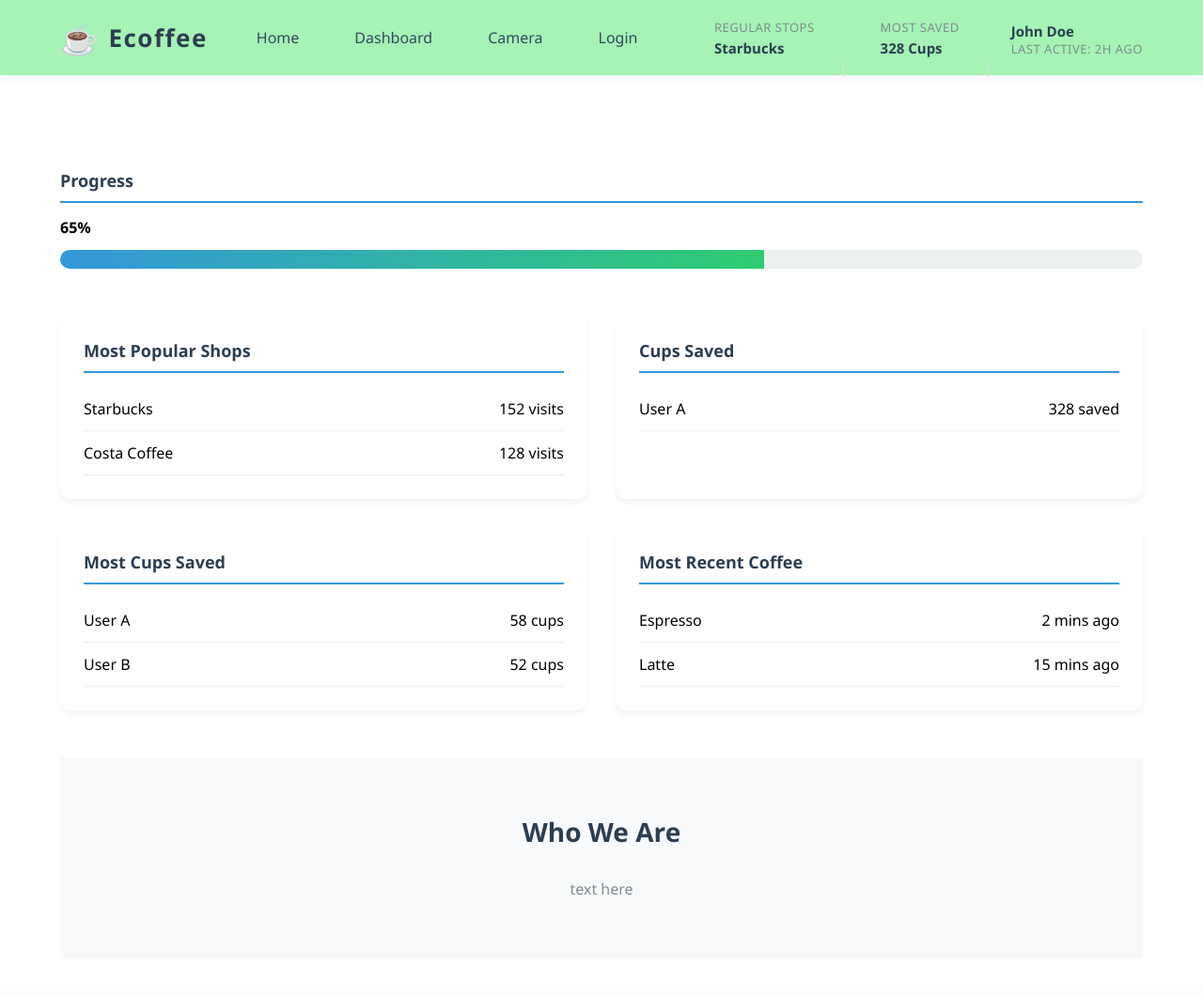
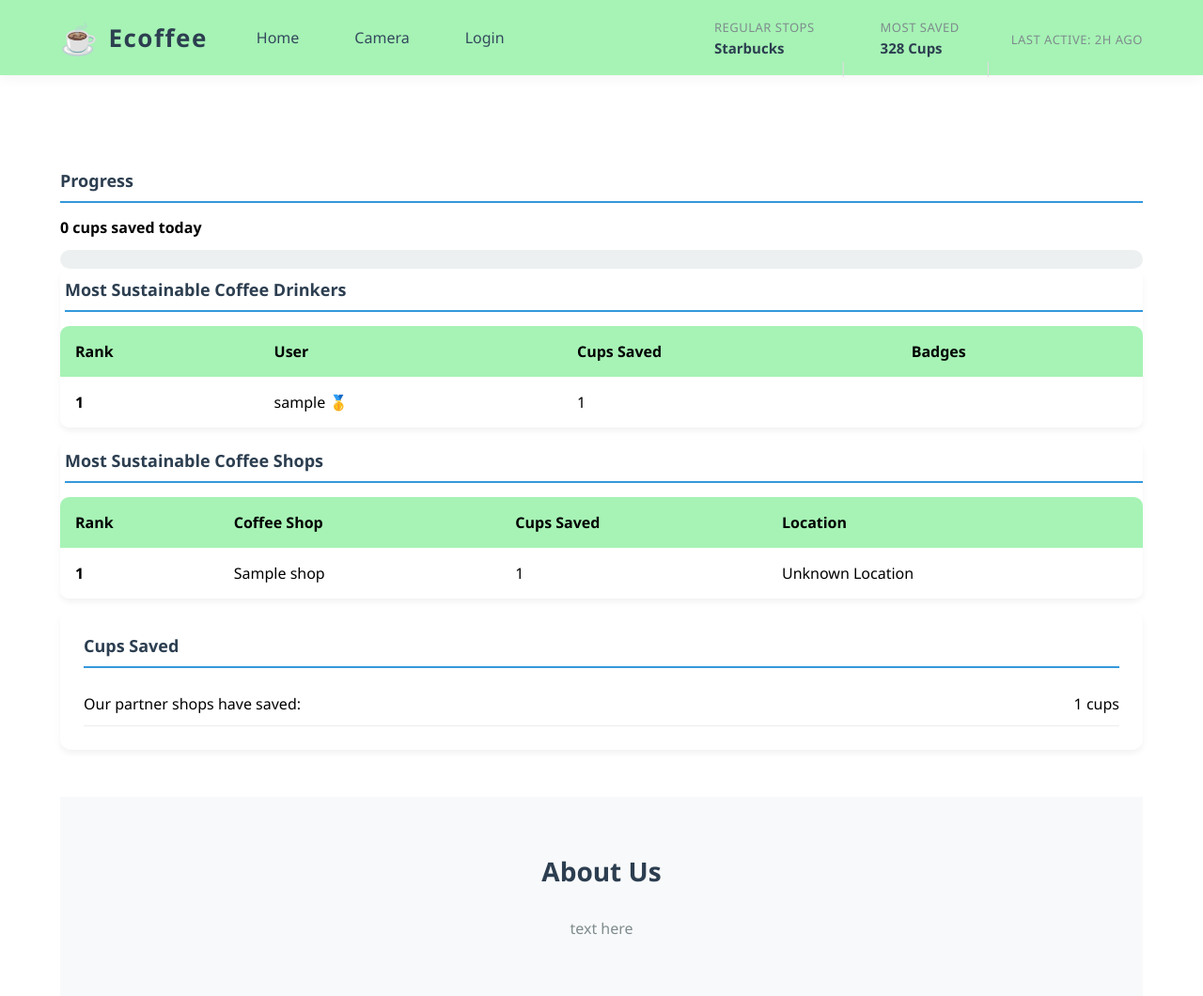
Before and after one commit to wentaohe1/ECM2434_Group_Project, a Django app: page / in a window 1280 px wide. Shown: the top 1060 px of the page at 94% size. Before the commit the page ends 953 px from the top, so only its background shows below. Run offline with Django 5.2, Linux system fonts and the light colour scheme; tables that the repository leaves empty hold one stand-in row (values such as "Sample post").

Commit message:
Adds functionality to the dashboard and homepage displaying the statistics relevant to the logged in user

```diff
--- a/Ecoffee/Ecoffee/views.py
+++ b/Ecoffee/Ecoffee/views.py
@@ -1,9 +1,63 @@
-from django.shortcuts import render
-
+from django.shortcuts import render,redirect
+from EcoffeeBase.models import *
+from django.utils.timezone import now
+from django.db.models import Sum
 
 def home(request):
-    return render(request, 'homepage.html')
+    today = now().date()
+
+    # Calculate cups saved today
+    cups_saved_today = CustomUser.objects.filter(lastActiveDateTime__date=today).aggregate(total=Sum('cupsSaved'))['total'] or 0
+    total_cups_saved=Shop.objects.all().aggregate(total=Sum('numberOfVisits'))['total'] or 0
+    # Set a daily goal
+    daily_goal = 100
+
+    # Calculate progress percentage
+    progress_percentage = (cups_saved_today / daily_goal) * 100 if daily_goal else 0
+    progress_percentage = min(progress_percentage, 100)  # Ensure it doesn’t exceed 100%
+
+    print("Debugging:", cups_saved_today, progress_percentage)  # Should print in terminal
+
+    top_10_users=CustomUser.objects.all().order_by('-cupsSaved')[:10] #top 10 users ordered in descending order
+    top_5_shops=Shop.objects.all().order_by('-numberOfVisits')[:5]
+    return render(request, 'homepage.html', {
+        'cups_saved_today': cups_saved_today,
+        'progress_percentage': round(progress_percentage, 2), # Rounding for UI
+        'top_10_users':top_10_users,
+        'top_5_shops':top_5_shops,
+        'total_cups_saved':total_cups_saved
+    })
 
 
 def dashboard_view(request):
-    return render(request, 'dashboard.html')
+    if request.user.is_authenticated:
+        request_user=CustomUser.objects.get(user=request.user)
+        coffees_saved=request_user.cupsSaved
+        user_badge='images/'+str(request_user.defaultBadgeId.badge_image)
+        next_badge=get_next_badge(request_user)
+        if next_badge!=None:
+            coffees_to_next_badge=int(next_badge.coffeeUntilEarned)-int(request_user.defaultBadgeId.coffeeUntilEarned)
+            progress=round(coffees_to_next_badge/int(next_badge.coffeeUntilEarned)*100)
+        else:
+            coffees_to_next_badge=1000000000
+            progress=100
+
+    else:
+        return redirect("login")
+
+    return render(request, 'dashboard.html',{
+        "coffees_saved":coffees_saved,
+        "money_saved":str(round(int(coffees_saved)*0.2,2)),
+        "badge_file":str(user_badge),
+        "most_popular_shop":Shop.objects.order_by('-numberOfVisits').first(),
+        "progress":progress,
+        "coffees_to_next_badge":coffees_to_next_badge
+        })
+
+def get_next_badge(request_user):
+    current_badge=request_user.defaultBadgeId
+    ordered_badges=Badge.objects.order_by('coffeeUntilEarned')
+
+    for badge in ordered_badges:
+        if badge.coffeeUntilEarned>current_badge.coffeeUntilEarned:
+            return badge
--- a/Ecoffee/EcoffeeBase/admin.py
+++ b/Ecoffee/EcoffeeBase/admin.py
@@ -3,6 +3,5 @@ from django.contrib import admin
 
 
 admin.site.register(Shop)
-admin.site.register(Coffee)
 admin.site.register(CustomUser)
 admin.site.register(Badge)
--- a/Ecoffee/login_system/views.py
+++ b/Ecoffee/login_system/views.py
@@ -24,7 +24,7 @@ def login_user(request):
 def logout_user(request):
     logout(request)
     messages.success(request,("Logout successful"))
-    return redirect('home')
+    return redirect('login')
 
 def register_user(request):
     if request.method=="POST":
--- a/Ecoffee/qr_codes/form.py
+++ /dev/null
@@ -1,5 +0,0 @@
-from django import forms
-from EcoffeeBase.models import Coffee
-
-class CoffeeForm (forms.Form):
-    coffee_selected=forms.ModelChoiceField(queryset=Coffee.objects.all(),empty_label="Select a coffee")
--- a/Ecoffee/templates/homepage.html
+++ b/Ecoffee/templates/homepage.html
@@ -1,3 +1,4 @@
+{% load static %}
 <!DOCTYPE html>
 <html lang="en">
 <head>
@@ -190,7 +191,6 @@
         }
 
         .progress-fill {
-            width: 65%;
             height: 100%;
             background: linear-gradient(90deg, #3498db, #2ecc71);
             transition: width 0.5s ease;
@@ -211,7 +211,7 @@
             box-shadow: 0 4px 6px rgba(0,0,0,0.05);
         }
 
-        .metric-title {
+        .metric-title, .table-header h1 {
             font-size: 18px;
             color: #2c3e50;
             margin-bottom: 15px;
@@ -263,6 +263,83 @@
                 gap: 20px;
             }
         }
+        /* Leaderboard styling */
+        td img {
+            width: 36px;
+            height: 36px;
+            margin-right: .5rem;
+            vertical-align: middle;
+            box-shadow: 0 .4rem .8rem #0005;
+            border-radius: .8rem;
+
+        }
+        table {
+            width: 100%;
+        }
+        table, th, td {
+            padding: 1rem;
+            border-collapse: collapse;
+            text-align: left;
+        }
+        .table-header {
+            width: 100%;
+            max-height: 89%;
+            background-color: #fffb;
+            padding-left: 5px;
+
+        }
+        .table-leaderboard {
+            width: 90vw;
+            height: 100%;
+            background-color: #fffb;
+            backdrop-filter: blur(7px);
+            padding-top: 10px;
+            border-radius: 10px;
+            box-shadow: 0 4px 6px rgba(0,0,0,0.05);
+        }
+        .table-body {
+            width: 100%;
+            max-height: calc(89% - .8rem);
+            background-color: #fffb;
+            margin: .8rem auto;
+            border-radius: .6rem;
+            overflow: auto;
+        }
+        .table-body::-webkit-scrollbar{
+            width: 0.5rem;
+            height: 0.5rem;
+        }
+        .table-body::-webkit-scrollbar-thumb{
+            border-radius: .5rem;
+            background-color: #0004;
+            visibility: hidden;
+        }
+        .table-body:hover::-webkit-scrollbar-thumb{
+            visibility: visible;
+        }
+        thead th{
+            position: sticky;
+            top: 0;
+            Left: 0;
+            background-color: #a6f3b5;
+        }
+        tbody tr:nth-child(even){
+            background-color: #0000000b;
+        }
+        tbody tr:hover {
+            background-color: #fff6;
+        }
+        /* badge CSS */
+        .badge-container {
+            display: flex;
+            gap: 5px;
+            align-items: center;
+        }
+        .badge-container img{
+            width: 30px;
+            height: 30px;
+            object-fit: contain;
+        }
     </style>
 </head>
 <body>
@@ -270,8 +347,10 @@
         <div class="brand-section">
             <div class="logo">Ecoffee</div>
             <ul class="nav-list">
-                <li class="nav-item"><a href="#">Home</a></li>
-                <li class="nav-item"><a href="{% url 'dashboard' %}">Dashboard</a></li>
+                <li class="nav-item"><a href="{% url 'home' %}">Home</a></li>
+                {% if user.is_authenticated %}
+                    <li class="nav-item"><a href="{% url 'dashboard' %}">Dashboard</a></li>
+                {% endif %}
                 <li class="nav-item"><a href="#">Camera</a></li>
                 {% if user.is_authenticated %}
                     <li class="nav-item"><a href="{% url 'logout' %}">Logout</a></li>
@@ -294,14 +373,14 @@
             </div>
             <div class="user-menu">
                 <div class="date-time">
-                    <div class="stat-value">John Doe</div>
+                    <div class="stat-value">{{ user.username }}</div>
                     <div class="stat-title">Last active: 2h ago</div>
                 </div>
 
                 <div class="dropdown-menu">
                     <a href="#" class="dropdown-item">Settings</a>
                     <div class="dropdown-divider"></div>
-                    <a href="#" class="dropdown-item">Log Out</a>
+                    <a href="{% url 'logout' %}" class="dropdown-item">Log Out</a>
                 </div>
             </div>
         </div>
@@ -311,34 +390,95 @@
         <!-- process bar -->
         <div class="progress-section">
             <h3 class="metric-title">Progress</h3>
-            <h4 class="metric-procent">65%</h4>
+            <h4 class="metric-procent">{{ cups_saved_today }} cups saved today</h4>
             <div class="progress-bar">
-                <div class="progress-fill"></div>
+                <div class="progress-fill" style="width: {{ progress_percentage|default:0 }}%;">
             </div>
         </div>
+        <!--Ecoffee shops leaderboard-->
+        <section class="table-leaderboard">
+            <section class="table-header">
+                <h1>Most Sustainable Coffee Drinkers </h1>
+            </section>
+            <section class="table-body">
+                <table>
+                    <thead>
+                        <tr>
+                            <th>Rank</th>
+                            <th>User</th>
+                            <th>Cups Saved</th>
+                            <th>Badges</th>
+                        </tr>
+                    </thead>
+                    <tbody>
+                        {% for custom_user in top_10_users %}  <!-- Loop 10 times -->
+                        <tr>
+                            <td><strong>{{ forloop.counter }}</strong></td> <!-- Rank -->
+                            <td>
+                                {{ custom_user.user.username }}
 
+                                {% if forloop.counter == 1 %}
+                                    🥇
+                                {% elif forloop.counter == 2 %}
+                                    🥈
+                                {% elif forloop.counter == 3 %}
+                                    🥉
+                                {% endif %}
+                            </td>
+                            <td>{{ custom_user.cupsSaved }} </td>
+                            <td>
+                                <div class="badge-container">
+                                    {% for badge in user.badges %}
+                                        <img src="{% static 'images/' %}{{ badge }}" alt="Badge">
+                                    {% endfor %}
+                                </div>
+                            </td>
+                        </tr>
+                        {% endfor %}
+                    </tbody>
+                </table>
+            </section>
+        </section>
+        <!--coffe shops leaderboard-->
+        <section class="table-leaderboard">
+            <section class="table-header">
+                <h1>Most Sustainable Coffee Shops</h1>
+            </section>
+            <section class="table-body">
+                <table>
+                    <thead>
+                        <tr>
+                            <th>Rank</th>
+                            <th>Coffee Shop</th>
+                            <th>Cups Saved</th>
+                            <th>Location </th>
+                        </tr>
+                    </thead>
+                    <tbody>
+                        {% for shop in top_5_shops %}
+                        <tr>
+                            <td><strong>{{ forloop.counter }}</strong></td> <!-- Rank -->
+                            <td>{{ shop.shopName }}</td>  <!-- Coffee shop name -->
+                            <td>{{ shop.numberOfVisits }}</td>  <!-- cups saved -->
+                            <td>Unknown Location</td>  <!-- No location field in model, so placeholder -->
+                        </tr>
+                        {% empty %}
+                        <tr>
+                            <td colspan="5">No data available</td>
+                        </tr>
+                        {% endfor %}
+                    </tbody>
+                </table>
+            </section>
+        </section>
         <!-- board -->
-        <div class="metrics-grid">
-            <div class="metric-card">
-                <h4 class="metric-title">Most Popular Shops</h4>
-                <ul class="ranking-list">
-                    <li class="ranking-item">
-                        <span>Starbucks</span>
-                        <span>152 visits</span>
-                    </li>
-                    <li class="ranking-item">
-                        <span>Costa Coffee</span>
-                        <span>128 visits</span>
-                    </li>
-                </ul>
-            </div>
 
             <div class="metric-card">
                 <h4 class="metric-title">Cups Saved</h4>
                 <ul class="ranking-list">
                     <li class="ranking-item">
-                        <span>User A</span>
-                        <span>328 saved</span>
+                        <span>Our partner shops have saved:</span>
+                        <span>{{ total_cups_saved }} cups</span>
                     </li>
                     <!-- <li class="ranking-item">
                         <span>User B</span>
@@ -347,38 +487,11 @@
                 </ul>
             </div>
 
-            <div class="metric-card">
-                <h4 class="metric-title">Most Cups Saved</h4>
-                <ul class="ranking-list">
-                    <li class="ranking-item">
-                        <span>User A</span>
-                        <span>58 cups</span>
-                    </li>
-                    <li class="ranking-item">
-                        <span>User B</span>
-                        <span>52 cups</span>
-                    </li>
-                </ul>
-            </div>
 
-            <div class="metric-card">
-                <h4 class="metric-title">Most Recent Coffee</h4>
-                <ul class="ranking-list">
-                    <li class="ranking-item">
-                        <span>Espresso</span>
-                        <span>2 mins ago</span>
-                    </li>
-                    <li class="ranking-item">
-                        <span>Latte</span>
-                        <span>15 mins ago</span>
-                    </li>
-                </ul>
-            </div>
-        </div>
 
         <!-- Who We Are -->
         <section class="about-section">
-            <h2 class="section-title">Who We Are</h2>
+            <h2 class="section-title">About Us</h2>
             <p style="color: #7f8c8d; line-height: 1.6; max-width: 800px; margin: 0 auto;">
                 text here
             </p>
```
Also changed, not shown: Ecoffee/EcoffeeBase/models.py (+1 -11 lines), Ecoffee/EcoffeeBase/tests.py (+0 -21 lines), Ecoffee/add_to_database/form.py (+0 -10 lines), Ecoffee/qr_codes/views.py (+7 -2 lines), Ecoffee/templates/dashboard.html (+25 -13 lines).
